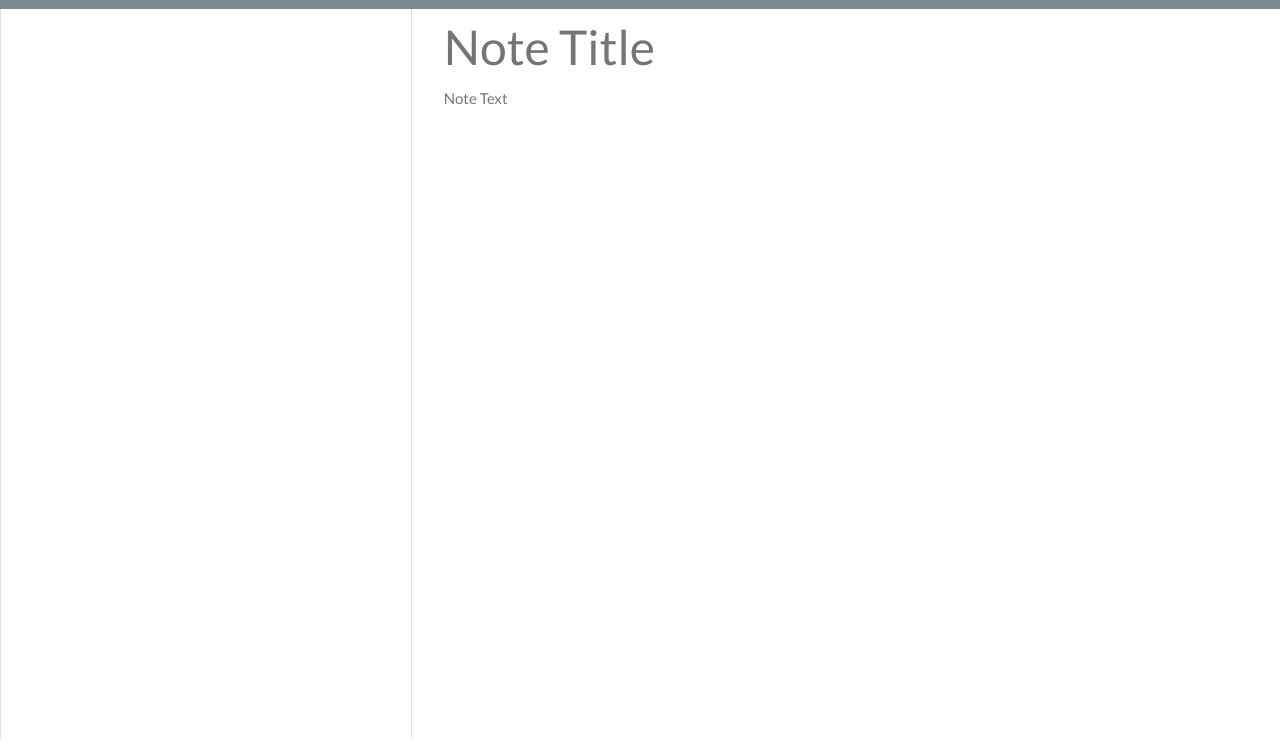
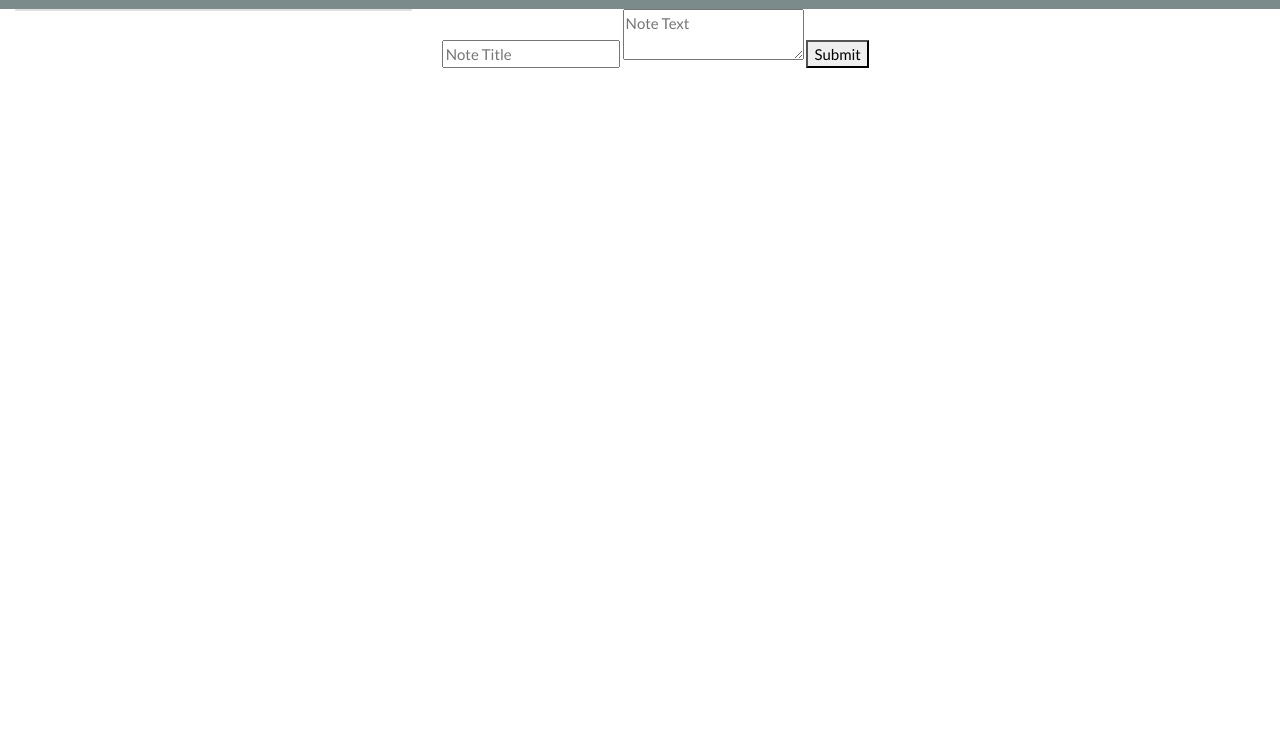
Before and after one commit to ckzard/Express-Notetaker, a website: page public/notes.html in a window 1280 px wide. Shown: the part 62-806 px from the top of the page. Drawn offline with nearby package versions, Linux system fonts and the light colour scheme; no server answers.

Commit message:
npm issues galore

```diff
--- a/public/notes.html
+++ b/public/notes.html
@@ -9,7 +9,7 @@
   <link rel="stylesheet" href="https://cdnjs.cloudflare.com/ajax/libs/bootswatch/4.1.3/flatly/bootstrap.min.css" />
   <link rel="stylesheet" href="https://use.fontawesome.com/releases/v5.3.1/css/all.css"
     integrity="sha384-mzrmE5qonljUremFsqc01SB46JvROS7bZs3IO2EmfFsd15uHvIt+Y8vEf7N7fWAU" crossorigin="anonymous">
-  <link rel="stylesheet" href="/assets/css/styles.css">
+  <!-- <link rel="stylesheet" href="/assets/css/styles.css"> -->
 </head>
 
 <body>
@@ -30,12 +30,14 @@
         </div>
       </div>
       <div class="col-8">
-        <input class="note-title" placeholder="Note Title" maxlength="28" type="text">
-        <textarea class="note-textarea" placeholder="Note Text"></textarea>
+        <form action="/api/notes" method="post">
+          <input class="note-title" name="textTitle" placeholder="Note Title" maxlength="28" type="text">
+          <textarea class="note-textarea" name="textMain" placeholder="Note Text"></textarea>
+          <button type="submit">Submit</button>
+        </form>
       </div>
     </div>
   </div>
-  <script src="/assets/js/index.js"></script>
 </body>
 
 </html>
```
Also changed, not shown: db/db.json (+7 -1 lines), package.json (+16 -2 lines), public/index.html (+0 -1 lines), 1 other file.
